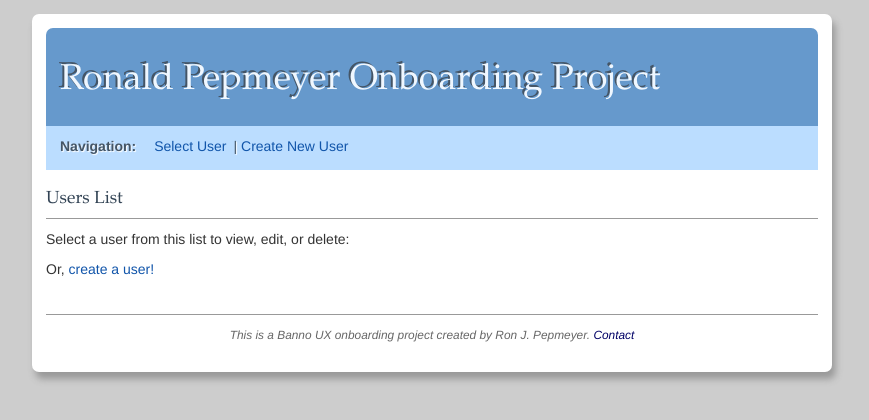
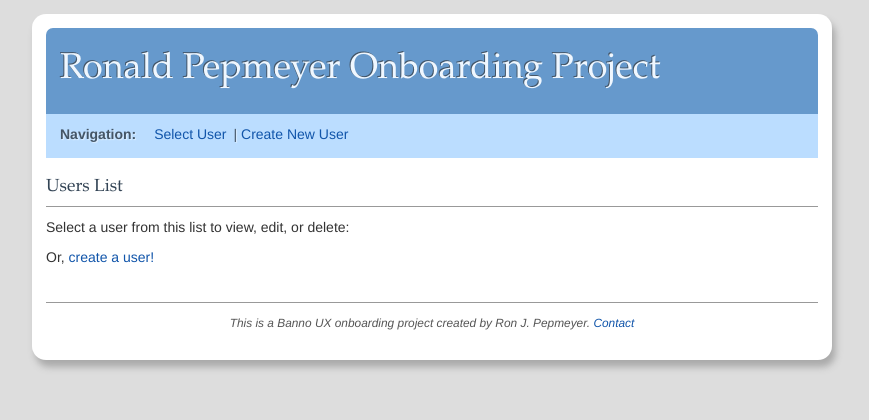
Before and after one commit to rjpepmeyer/ronald-pepmeyer-ux-iop, a website: page src/index.html in a window 1280 px wide. Shown: the whole page, without its empty margins (208-1077 px from the left). Drawn offline with nearby package versions, Linux system fonts and the light colour scheme; some packages are replaced by stand-ins of ours; files that its build step writes are made by us from their sources; no server answers; a script that the page names is missing; files whose address does not match are found by name.

Commit message:
(7.2.2) Minor CSS tweaks

```diff
--- a/src/sass/main.scss
+++ b/src/sass/main.scss
@@ -22,18 +22,19 @@ $head-font-stack: Garamond, Georgia, serif;
 }
 
 body {
-  background-color: #cdcdcd;
-  padding-top: 1em;
+  background-color: #ddd;
+  padding: 1em 1em 1em 1em;
 }
 
 main {
   font-family: $body-font-stack;
   background-color: #fff;
-  width: 800px;
+  width: 100%;
+  max-width: 800px;
   padding: 1em 1em 2em 1em;
   margin: 0 auto 0 auto;
-  @include box-shadow(0.25em, 0.5em, 0.5em, #999);
-  @include border-radius(0.5em, 0.5em, 0.5em, 0.5em);
+  @include box-shadow(0.25em, 0.5em, 0.5em, #aaa);
+  @include border-radius(1em, 1em, 1em, 1em);
   color: #333;
 }
 
@@ -47,8 +48,12 @@ header {
   box-sizing: border-box;
   width: 100%;
   padding: 1em;
-  text-shadow: -2px -2px #456;
+  text-shadow: -1px -1px #456;
   @include border-radius(0.5em, 0.5em, 0, 0);
+
+  h1 {
+    margin: .25em 0 .25em 0;
+  }
 }
 
 nav {
@@ -58,7 +63,7 @@ nav {
   padding: .25em 0 .25em 0;
   background-color: #bdf;
   color: #456;
-  text-shadow: 1px 1px 1px #fff;
+  text-shadow: 1px 1px 1px #def;
 
 
   ul {
@@ -168,16 +173,16 @@ form {
 
 footer {
   font-style: italic;
-  color: #666;
+  color: #555;
   font-size: .85em;
   text-align: center;
   box-sizing: border-box;
-  margin-top: 3em;
+  margin: 3em 0 0 0;
   padding: 1em 1em 0 1em;
   border-top: 1px solid #999;
 
   a {
-    color: #006;
+    color: #15a;
   }
 }
 
```
